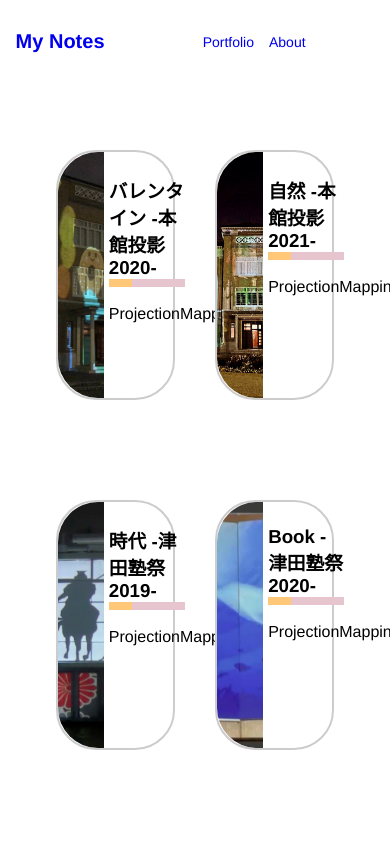
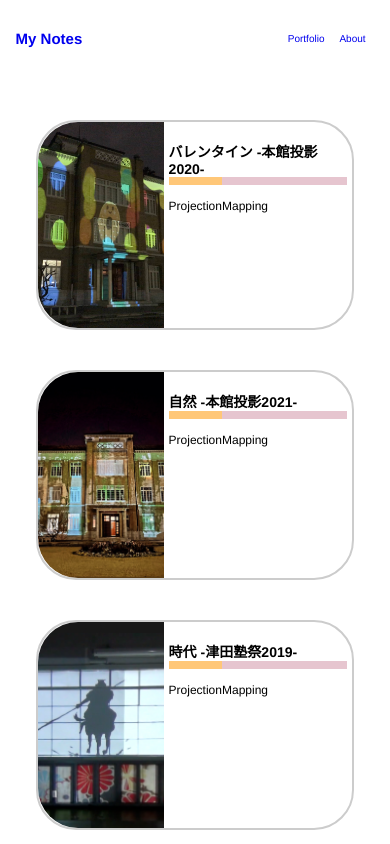
Before and after one commit to ika-si/Portfolio, a React (Create React App) app: page / in a window 390 px wide. Shown: the top 844 px of the page. Built offline with nearby package versions, Linux system fonts and the light colour scheme.

Commit message:
レスポンシブ対応(iPhoneX)

```diff
--- a/src/styles/App.css
+++ b/src/styles/App.css
@@ -25,6 +25,7 @@
 }
 .pc-nav {
   margin: 0 0 0 auto;
+  padding-right: 40px;
 }
 ul {
   list-style: none;
@@ -36,12 +37,12 @@
   font-size: 14px;
 }
 /* iphone */
-@media screen and (max-width: 320px) {
+@media screen and (max-width: 420px) {
   header {
     /* padding: 30px 4% 30px; */
     position: fixed;
     top: 0;
-    width: 280px;
+    width: 100%;
     background-color: #fff;
     display: flex;
     align-items: center;
@@ -60,7 +61,7 @@
   }
   ul {
     list-style: none;
-    margin: 0 0 0 100px;
+    margin: 0 0 0 0;
     display: flex;
   }
   li {
@@ -92,7 +93,7 @@
   border-radius: 40px;
 }
 /* iphone */
-@media screen and (max-width: 320px) {
+@media screen and (max-width: 420px) {
   .work-list {
     background-color: #fff;
     margin: 100px 16px;
@@ -129,7 +130,7 @@
   width: 66%;
 }
 /* iphone */
-@media screen and (max-width: 320px) {
+@media screen and (max-width: 420px) {
   .sentences {
     margin-left: auto;
     padding: 5px;
```
